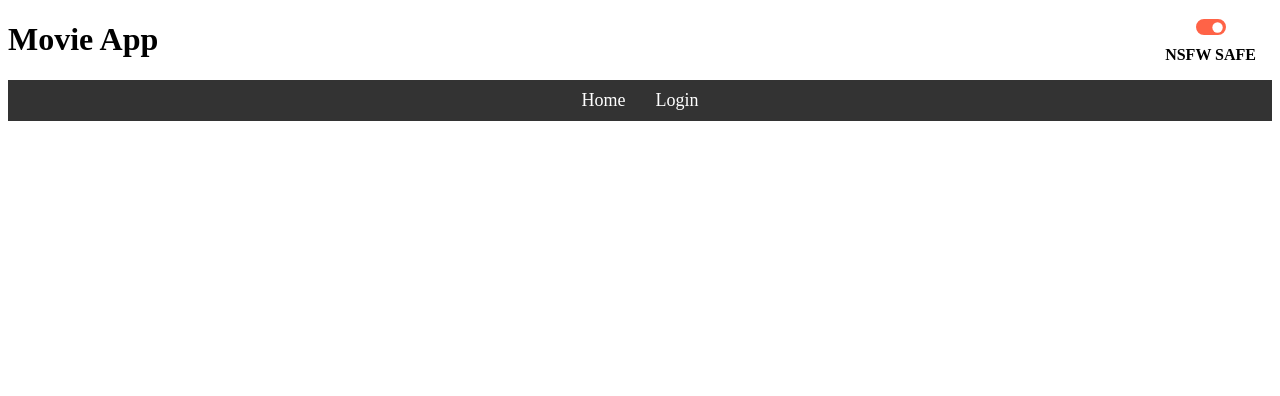
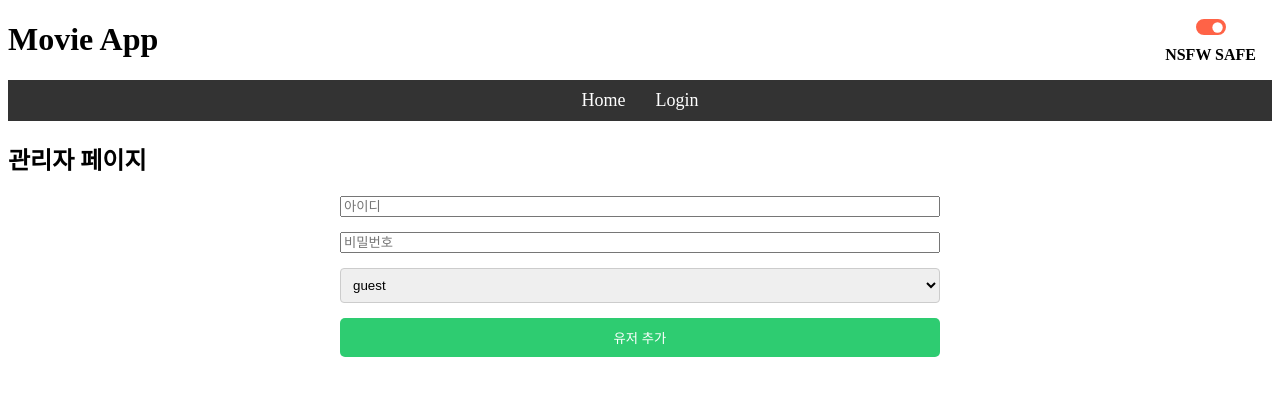
Before and after one commit to RyoniCho/ReactJS_Tutorial, a React (Create React App) app in the folder first-react-webapp/: page /admin in a window 1280 px wide. Shown: the top 396 px of the page. Built offline with nearby package versions, Linux system fonts and the light colour scheme.

Commit message:
add admin page

```diff
--- /dev/null
+++ b/first-react-webapp/src/AdminPage.js
@@ -0,0 +1,47 @@
+import React, { useState } from 'react';
+import axios from 'axios';
+import Config from './Config';
+
+const AdminPage = () => {
+  const [username, setUsername] = useState('');
+  const [password, setPassword] = useState('');
+  const [role, setRole] = useState('guest');
+  const [message, setMessage] = useState('');
+
+  const handleAddUser = async (e) => {
+    e.preventDefault();
+    const token = localStorage.getItem('token');
+    try {
+      const res = await axios.post(
+        `${Config.apiUrl}/api/users`,
+        { username, password, role },
+        { headers: { Authorization: `Bearer ${token}` } }
+      );
+      setMessage('유저 등록 성공!');
+      setUsername('');
+      setPassword('');
+      setRole('guest');
+    } catch (err) {
+      setMessage('유저 등록 실패: ' + (err.response?.data?.error || err.message));
+    }
+  };
+
+  return (
+    <div>
+      <h2>관리자 페이지</h2>
+      <form onSubmit={handleAddUser} style={{marginBottom: '2rem'}}>
+        <input value={username} onChange={e => setUsername(e.target.value)} placeholder="아이디" required />
+        <input value={password} onChange={e => setPassword(e.target.value)} type="password" placeholder="비밀번호" required />
+        <select value={role} onChange={e => setRole(e.target.value)}>
+          <option value="guest">guest</option>
+          <option value="admin">admin</option>
+        </select>
+        <button type="submit">유저 추가</button>
+      </form>
+      {message && <p>{message}</p>}
+      {/* 추후 영화별 재생 통계 등 추가 가능 */}
+    </div>
+  );
+};
+
+export default AdminPage;
--- a/first-react-webapp/src/App.js
+++ b/first-react-webapp/src/App.js
@@ -1,3 +1,4 @@
+
 
 import RegistInfo from "./RegistInfo";
 import AMovieList from './AMovieList';
@@ -8,7 +9,8 @@ import EditMovie from "./EditMovie";
 import { useState,useEffect } from "react";
 import Login from "./Login";
 import { useLocation } from 'react-router-dom';
-import { jwtDecode } from "jwt-decode"
+import { jwtDecode } from "jwt-decode";
+import AdminPage from './AdminPage';
 
 
 function App() {
@@ -94,12 +96,10 @@ function App() {
                 </fieldset>
                 <nav>
                     <Link to="/">Home</Link>
-                    {isAuthenticated&&loginRole==="admin" ? <Link to="/add">Add Movie</Link>:<></>}
+                    {isAuthenticated && loginRole === "admin" ? <Link to="/add">Add Movie</Link> : <></>}
+                    {isAuthenticated && loginRole === "admin" ? <Link to="/admin">관리자</Link> : <></>}
                     {isAuthenticated ? (<button onClick={handleLogout}>Logout</button>) :
                     (<Link to="/login">Login</Link>)}
-
-
-
                 </nav>
 
 
@@ -109,6 +109,7 @@ function App() {
                     <Route path="/add" element={<RegistInfo/>} />
                     <Route path="edit/:id" element={<EditMovie/>}/>
                     <Route path="/login" element={<Login onLogin={handleLogin}/>}/>
+                    <Route path="/admin" element={<AdminPage/>}/>
                 </Routes>
             </div>
         // </Router>
```
